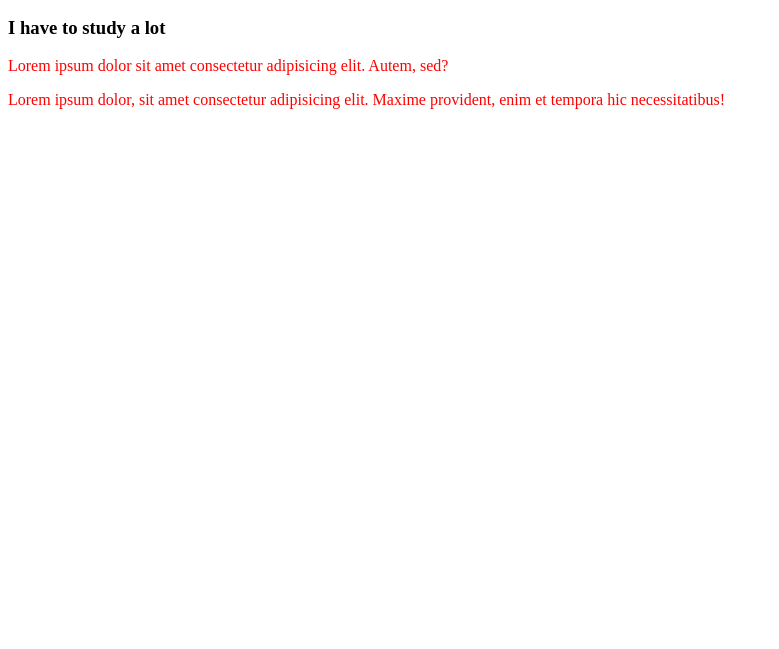
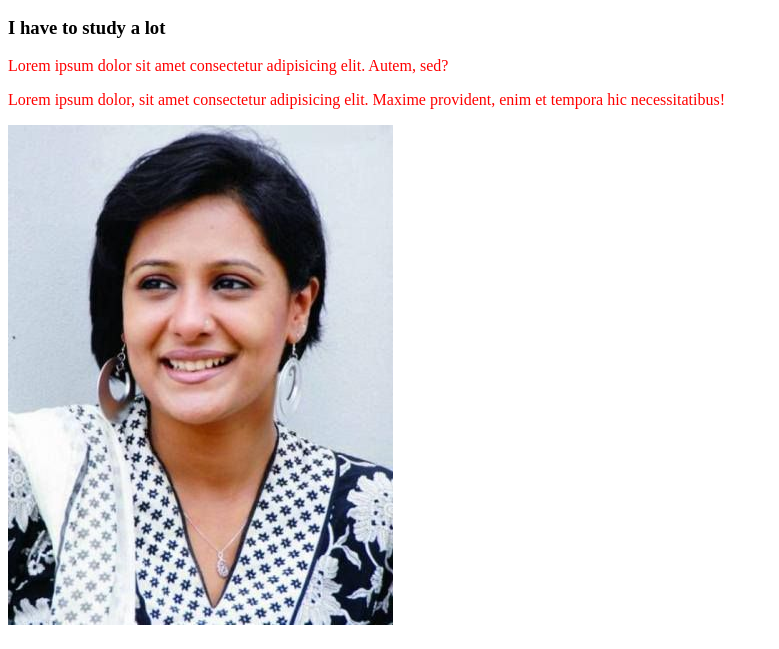
Before and after one commit to noorshuvo95/second-repo, a plain HTML site: page index.html in a window 1280 px wide. Shown: the part 151-800 px from the top of the page, without its empty margins (0-779 px from the left). Drawn offline with Linux system fonts and the light colour scheme.

Commit message:
image added

```diff
--- a/index.html
+++ b/index.html
@@ -15,6 +15,6 @@
     <h3>I have to study a lot</h3>
     <p>Lorem ipsum dolor sit amet consectetur adipisicing elit. Autem, sed?</p>
     <p>Lorem ipsum dolor, sit amet consectetur adipisicing elit. Maxime provident, enim et tempora hic necessitatibus!</p>
-    <img src="./index.html" alt="">
+    <img src="./Opi Karim.jpg" alt="">
 </body>
 </html>
```
